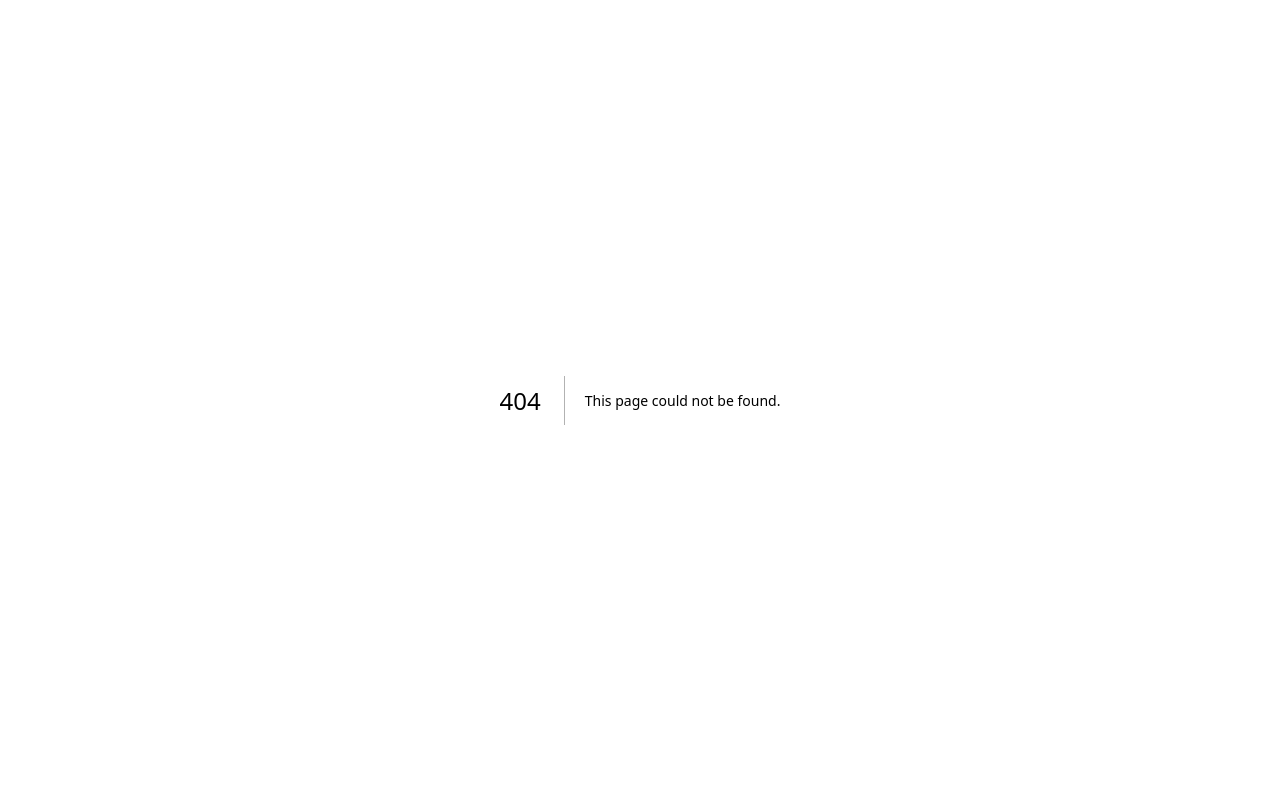
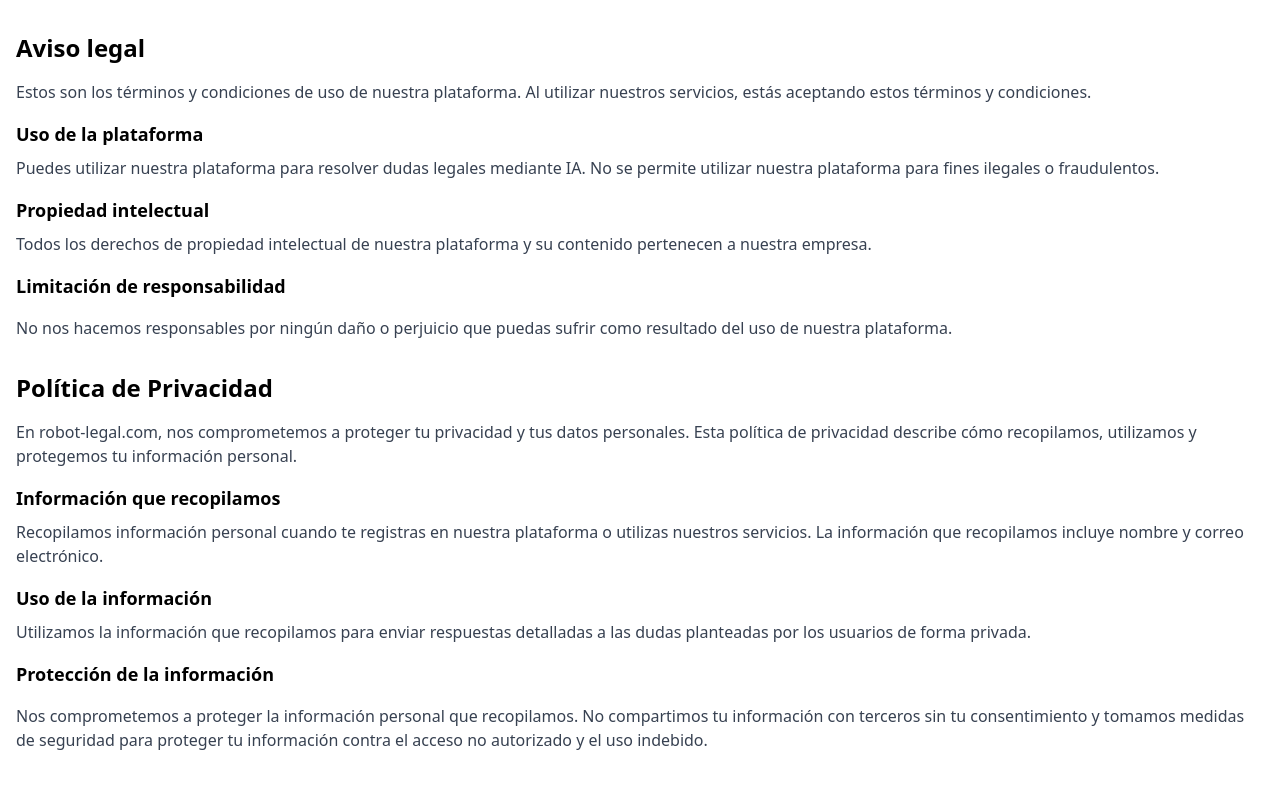
Before and after one commit to IagoLast/robot-legal, a Next.js app: page /legal in a window 1280 px wide. Before the commit this address had no page. Shown: the top 788 px of the page. Built offline with nearby package versions, Linux system fonts and the light colour scheme.

Commit message:
feat: Add legal page

```diff
--- /dev/null
+++ b/src/app/legal/page.tsx
@@ -0,0 +1,56 @@
+import React from "react";
+import "tailwindcss/tailwind.css";
+
+export default function Legal() {
+  return (
+    <div className="container mx-auto px-4 py-8">
+      <h1 className="text-2xl font-bold mb-4">Aviso legal</h1>
+      <p className="text-gray-700 mb-4">
+        Estos son los términos y condiciones de uso de nuestra plataforma. Al
+        utilizar nuestros servicios, estás aceptando estos términos y
+        condiciones.
+      </p>
+      <h2 className="text-lg font-bold mb-2">Uso de la plataforma</h2>
+      <p className="text-gray-700 mb-4">
+        Puedes utilizar nuestra plataforma para resolver dudas legales mediante
+        IA. No se permite utilizar nuestra plataforma para fines ilegales o
+        fraudulentos.
+      </p>
+      <h2 className="text-lg font-bold mb-2">Propiedad intelectual</h2>
+      <p className="text-gray-700 mb-4">
+        Todos los derechos de propiedad intelectual de nuestra plataforma y su
+        contenido pertenecen a nuestra empresa.
+      </p>
+      <h2 className="text-lg font-bold mb-4">Limitación de responsabilidad</h2>
+      <p className="text-gray-700 mb-8">
+        No nos hacemos responsables por ningún daño o perjuicio que puedas
+        sufrir como resultado del uso de nuestra plataforma.
+      </p>
+
+      <h1 className="text-2xl font-bold mb-4">Política de Privacidad</h1>
+      <p className="text-gray-700 mb-4">
+        En robot-legal.com, nos comprometemos a proteger tu privacidad y tus
+        datos personales. Esta política de privacidad describe cómo recopilamos,
+        utilizamos y protegemos tu información personal.
+      </p>
+      <h2 className="text-lg font-bold mb-2">Información que recopilamos</h2>
+      <p className="text-gray-700 mb-4">
+        Recopilamos información personal cuando te registras en nuestra
+        plataforma o utilizas nuestros servicios. La información que recopilamos
+        incluye nombre y correo electrónico.
+      </p>
+      <h2 className="text-lg font-bold mb-2">Uso de la información</h2>
+      <p className="text-gray-700 mb-4">
+        Utilizamos la información que recopilamos para enviar respuestas
+        detalladas a las dudas planteadas por los usuarios de forma privada.
+      </p>
+      <h2 className="text-lg font-bold mb-4">Protección de la información</h2>
+      <p className="text-gray-700 mb-8">
+        Nos comprometemos a proteger la información personal que recopilamos. No
+        compartimos tu información con terceros sin tu consentimiento y tomamos
+        medidas de seguridad para proteger tu información contra el acceso no
+        autorizado y el uso indebido.
+      </p>
+    </div>
+  );
+}
--- a/src/app/page.tsx
+++ b/src/app/page.tsx
@@ -145,18 +145,13 @@ export default async function Home() {
           <nav className="mb-4 md:mb-0">
             <ul className="flex space-x-4">
               <li>
-                <a href="#" className="hover:text-white">
+                <a href="/legal" className="hover:text-white">
                   Aviso Legal
                 </a>
               </li>
               <li>
-                <a href="#" className="hover:text-white">
+                <a href="/legal" className="hover:text-white">
                   Política de Privacidad
-                </a>
-              </li>
-              <li>
-                <a href="#" className="hover:text-white">
-                  Términos y Condiciones
                 </a>
               </li>
             </ul>
```
